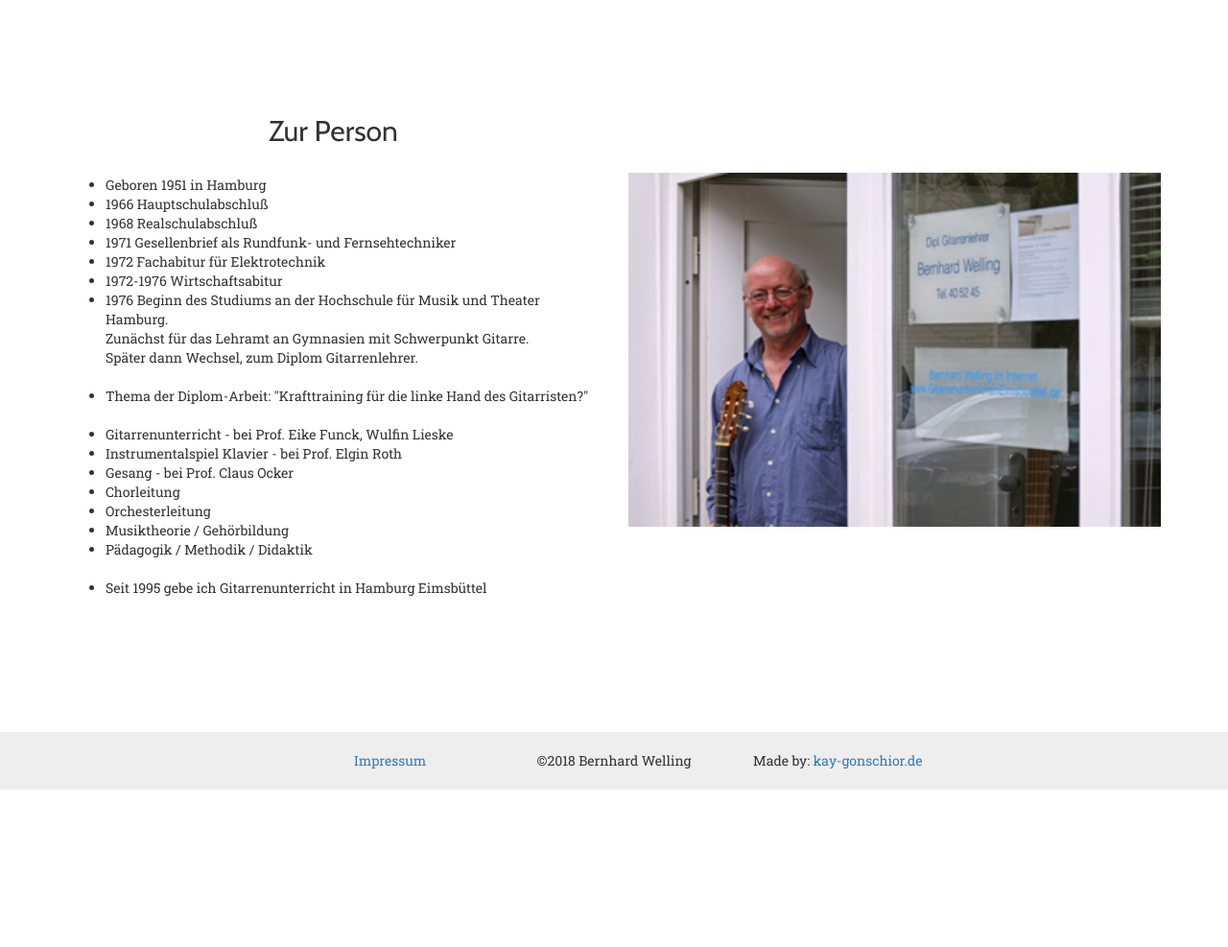
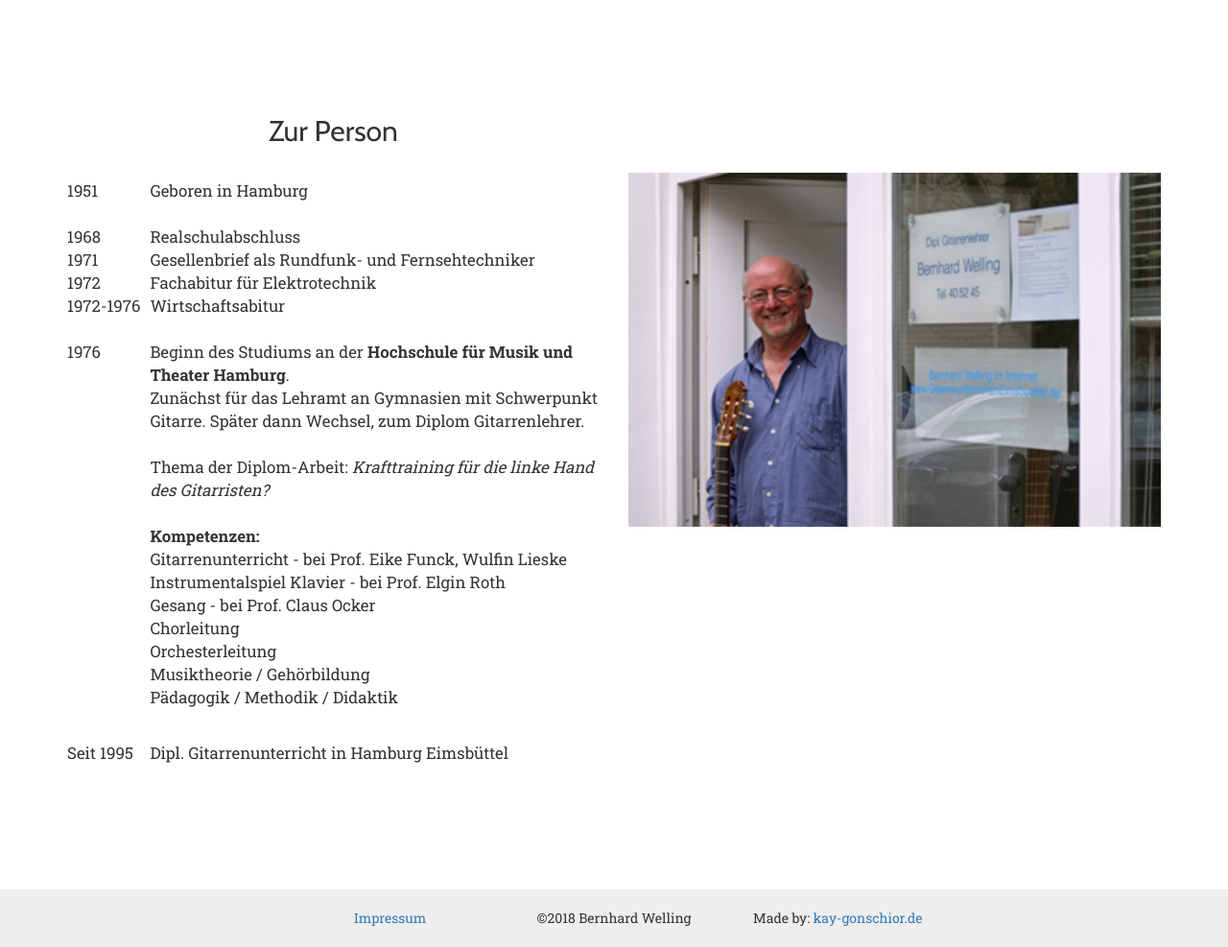
Before and after one commit to Maxomann/Gitarrenunterrichtineimsbuettel, a Jekyll site: the page built from person.html, in a window 1280 px wide and 1240 px high. Shown: the part 253-1240 px from the top of the window at 96% size. Built offline with Jekyll 4.4.1, drawn with Linux system fonts in a browser that asks for light colours; nearby versions of some CDN libraries.

Commit message:
progress

```diff
--- a/css/style.css
+++ b/css/style.css
@@ -65,6 +65,20 @@ footer{
     background-color: #eee;
     padding: 20px 0px 20px 0px;
     margin-top: 50px;
+}
+
+.lebenslauf {
+    font-size: 1.2em;
+
+}
+.lebenslauf table tr td:nth-child(1){
+    white-space:nowrap;
+    vertical-align: top;
+}
+
+.lebenslauf-list {
+    list-style: none;
+    padding-left: 0;
 }
 
 .fb-like{
--- a/index.html
+++ b/index.html
@@ -71,8 +71,11 @@ robot_tags:
         </div>
     </div>
 
-    <!--<hr class="line-splitter">
+    <hr class="line-splitter">
 
+    <h1>Kontakt aufnehmen</h1>
+
+    <!--
     <div class="row">
         <div class="col-md-6">
             <h2>Mehr Erfahren</h2>
--- a/person.html
+++ b/person.html
@@ -15,18 +15,54 @@ robot_tags:
 <div class="container">
     <div class="row">
         <div class="col-md-6">
+            <div class="lebenslauf">
                 <h2>Zur Person</h2>
                 <br>
-            <ul class="text-left">
-                <li>Geboren 1951 in Hamburg</li>
-                <li>1966 Hauptschulabschluß</li>
-                <li>1968 Realschulabschluß</li>
-                <li>1971 Gesellenbrief als Rundfunk- und Fernsehtechniker</li>
-                <li>1972 Fachabitur für Elektrotechnik</li>
-                <li>1972-1976 Wirtschaftsabitur</li>
-                <li>1976 Beginn des Studiums an der Hochschule für Musik und Theater Hamburg.<br>Zunächst für das Lehramt an Gymnasien mit Schwerpunkt Gitarre.<br/>Später dann Wechsel, zum Diplom Gitarrenlehrer.<br/><br/></li>
-                <li>Thema der Diplom-Arbeit: "Krafttraining für die linke Hand des Gitarristen?"</li>
+                <table class="text-left">
+                    <colgroup>
+                        <col width="auto">
+                        <col width="auto">
+                    </colgroup>
+                    <tr>
+                        <td >1951</td>
+                        <td>Geboren in Hamburg</td>
+                    </tr>
+                    <tr><td>&nbsp;</td><td></td></tr>
+                    <tr>
+                        <td>1968</td>
+                        <td>Realschulabschluss</td>
+                    </tr>
+                    <tr>
+                        <td>1971</td>
+                        <td>Gesellenbrief als Rundfunk- und Fernsehtechniker</td>
+                    </tr>
+                    <tr>
+                        <td>1972</td>
+                        <td>Fachabitur für Elektrotechnik</td>
+                    </tr>
+                    <tr>
+                        <td style="padding-right: 10px;">1972-1976</td>
+                        <td>Wirtschaftsabitur</td>
+                    </tr>
+                    <tr><td>&nbsp;</td><td></td></tr>
+                    <tr>
+                        <td>1976</td>
+                        <td>Beginn des Studiums an der <b>Hochschule für Musik und Theater Hamburg</b>.<br>Zunächst für das Lehramt an Gymnasien mit Schwerpunkt Gitarre.
+                            Später dann Wechsel, zum Diplom Gitarrenlehrer.</td>
+                    </tr>
+                    <tr>
+                        <td></td>
+                        <td>
                             <br>
+                            Thema der Diplom-Arbeit: <i>Krafttraining für die linke Hand des Gitarristen?</i>
+                        </td>
+                    </tr>
+                    <tr>
+                        <td></td>
+                        <td>
+                            <br>
+                            <b>Kompetenzen:</b>
+                            <ul class="text-left lebenslauf-list">
                                 <li>Gitarrenunterricht - bei Prof. Eike Funck, Wulfin Lieske</li>
                                 <li>Instrumentalspiel Klavier - bei Prof. Elgin Roth</li>
                                 <li>Gesang - bei Prof. Claus Ocker</li>
@@ -34,8 +70,15 @@ robot_tags:
                                 <li>Orchesterleitung</li>
                                 <li>Musiktheorie / Gehörbildung</li>
                                 <li>Pädagogik / Methodik / Didaktik<br/><br/></li>
-                <li>Seit 1995&nbsp;gebe ich Gitarrenunterricht in Hamburg Eimsbüttel&nbsp;</li>
                             </ul>
+                        </td>
+                    </tr>
+                    <tr>
+                        <td>Seit 1995</td>
+                        <td>Dipl. Gitarrenunterricht in Hamburg Eimsbüttel</td>
+                    </tr>
+                </table>
+            </div>
         </div>
         <div class="col-md-6">
             <img class="full_width" style="margin-top:80px" src="assets/images/person.jpg">
```
Lines whose indentation alone changed are shown as unchanged.
